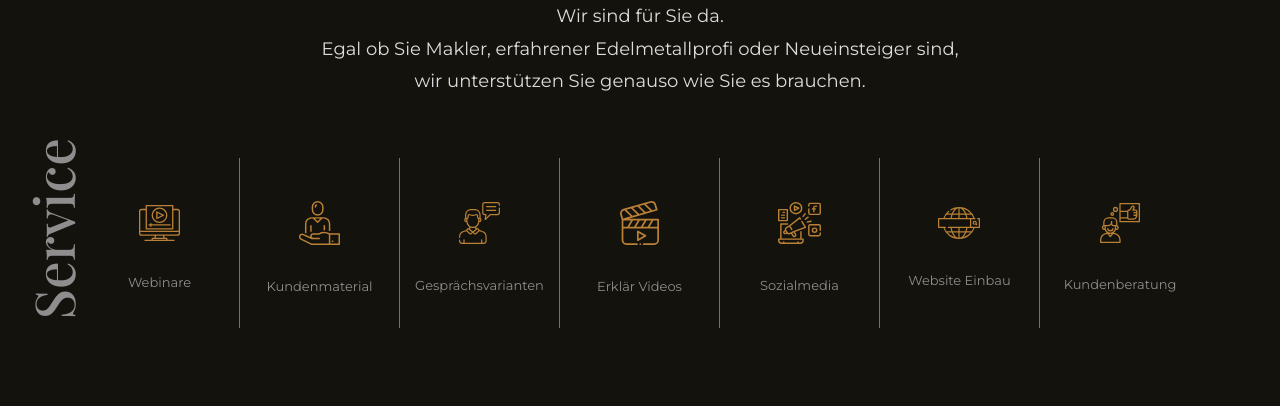
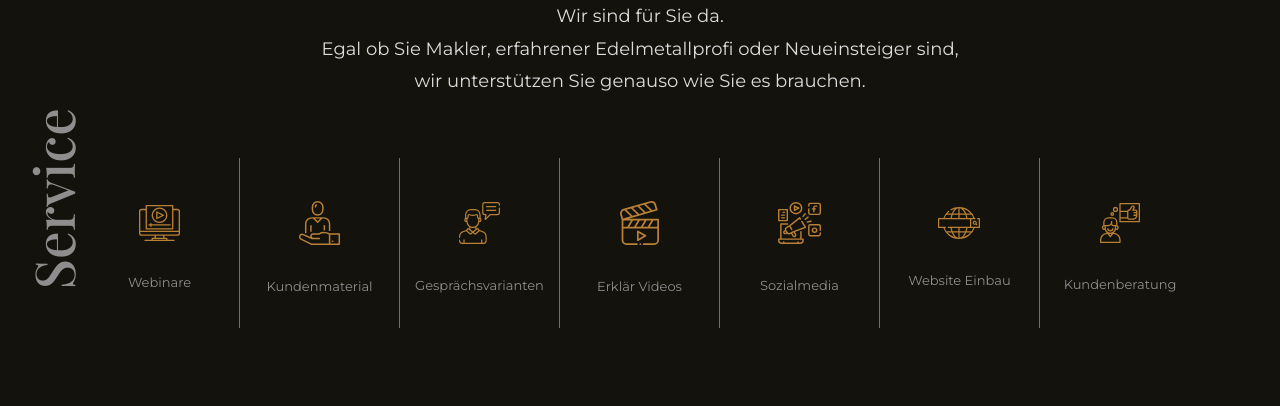
Before and after one commit to vosaul/Selim-RA, a Jekyll site: the page built from index.html, in a window 1280 px wide. Shown: the part 2598-3004 px from the top of the page. Built offline with Jekyll 4.4.1, drawn with Linux system fonts in a browser that asks for light colours; nearby versions of some CDN libraries; some web fonts are replaced; a script that is not in the unit is left out.

Commit message:
Update style.css

```diff
--- a/css/style.css
+++ b/css/style.css
@@ -138,7 +138,7 @@ nav ul#social-media > li {display: inline-block; font-size: 1.5em; margin: 0.5em
 .serv_head p {text-align: center; margin: 0; color: #DDDDDD; font-size: 18px; } .service_box ul p{    font-size: 13px; color: #8F8D8D;} .service_box ul li {min-width: 170px; text-align: center; }
 .service_box ul li:not(:last-child){border-right: 1px solid #707070;}
 .service_box ul li {min-width: 160px; text-align: center; min-height: 170px; display: -ms-flexbox; display: flex; -ms-flex-align: center; align-items: center; -ms-flex-pack: center; justify-content: center; }.service_box ul li img {padding-bottom: 30px; margin-top: 30px; }
-.service_box ul {padding: 60px 0 0; } .rotated {writing-mode: tb-rl; -ms-writing-mode: tb-rl; opacity: 1; color: #8F8D8D; font-size: 55px; text-align: center; transform: rotate(-180deg ); position: absolute; left: -7%; /* top: 43%; */ bottom: 0; }
+.service_box ul {padding: 60px 0 0; } .rotated {writing-mode: tb-rl; -ms-writing-mode: tb-rl; opacity: 1; color: #8F8D8D; font-size: 55px; text-align: center; transform: rotate(-180deg ); position: absolute; left: -7%; /* top: 43%; */ bottom: 30px; }
 
 
 
```
